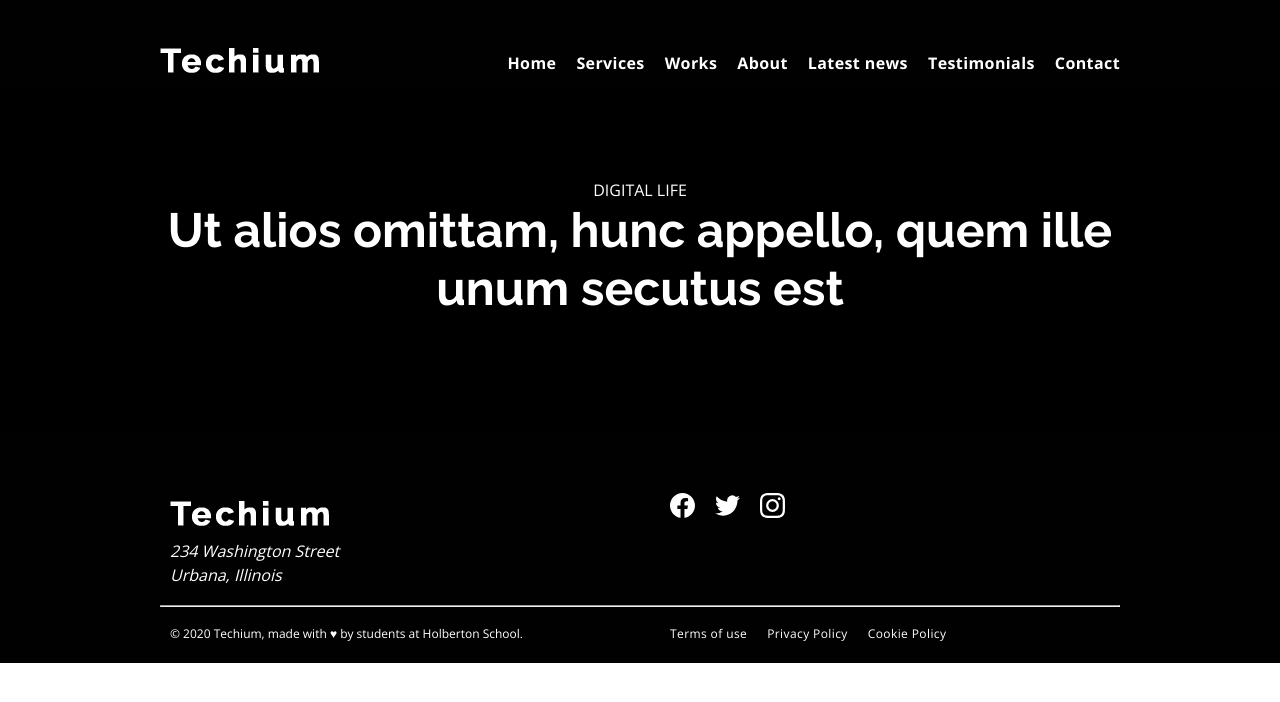
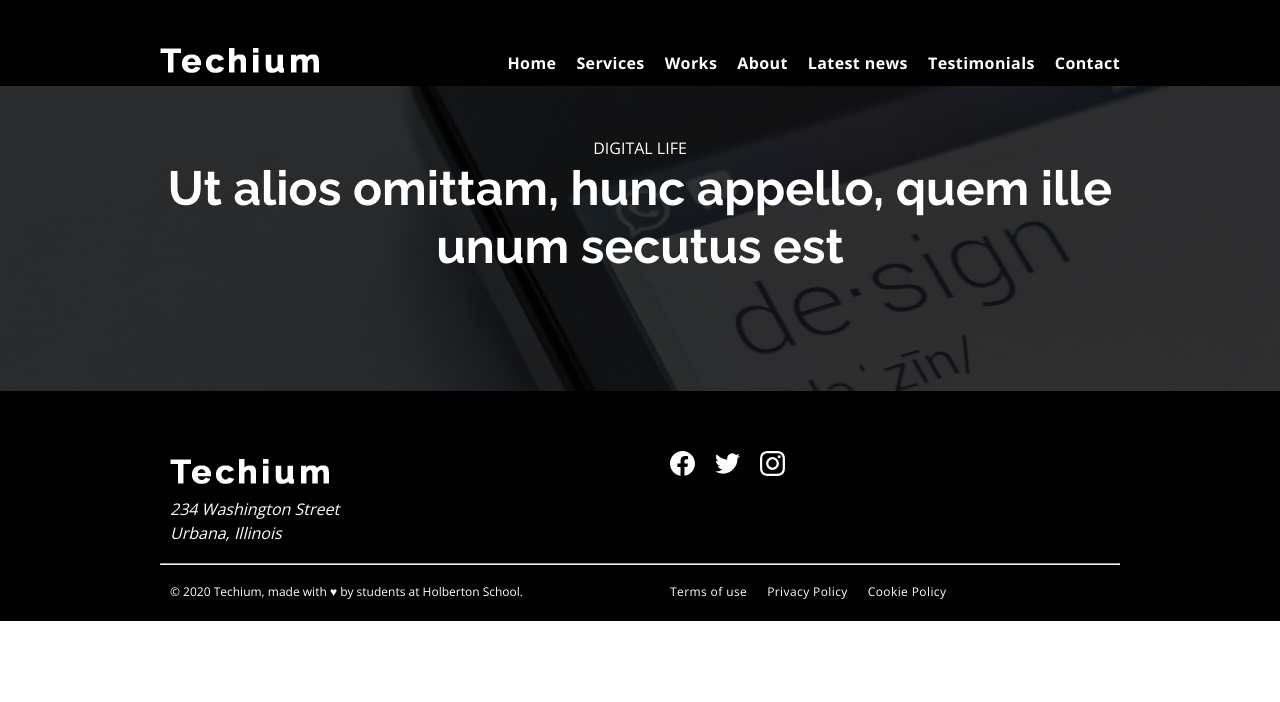
Before and after one commit to andresgfranco/holbertonschool-web_front_end, a plain HTML site: page 0x04-flexbox/11-article.html in a window 1280 px wide. Drawn offline with nearby package versions, Linux system fonts and the light colour scheme.

Commit message:
Correction on size and inline style

```diff
--- a/0x04-flexbox/11-article.html
+++ b/0x04-flexbox/11-article.html
@@ -50,7 +50,7 @@
     <!– Main –>
     <main>
       <!– Hero section –>
-      <header class="section-hero hero-article" data-section-theme="dark" style="background-image= url('./images/pic-article-02.jpg');">
+      <header class="section-hero hero-article" data-section-theme="dark" style="background-image: url('./images/pic-article-02.jpg');">
         <div class="container">
           <div class="section-body">
             <section class="section-inner">
--- a/0x04-flexbox/11-styles.css
+++ b/0x04-flexbox/11-styles.css
@@ -562,6 +562,6 @@
 
   .hero-article .section-body {
     position: relative;
-    padding: 7em 0 0;
+    padding: 7rem 0 0;
     z-index: 2;
   }
```
